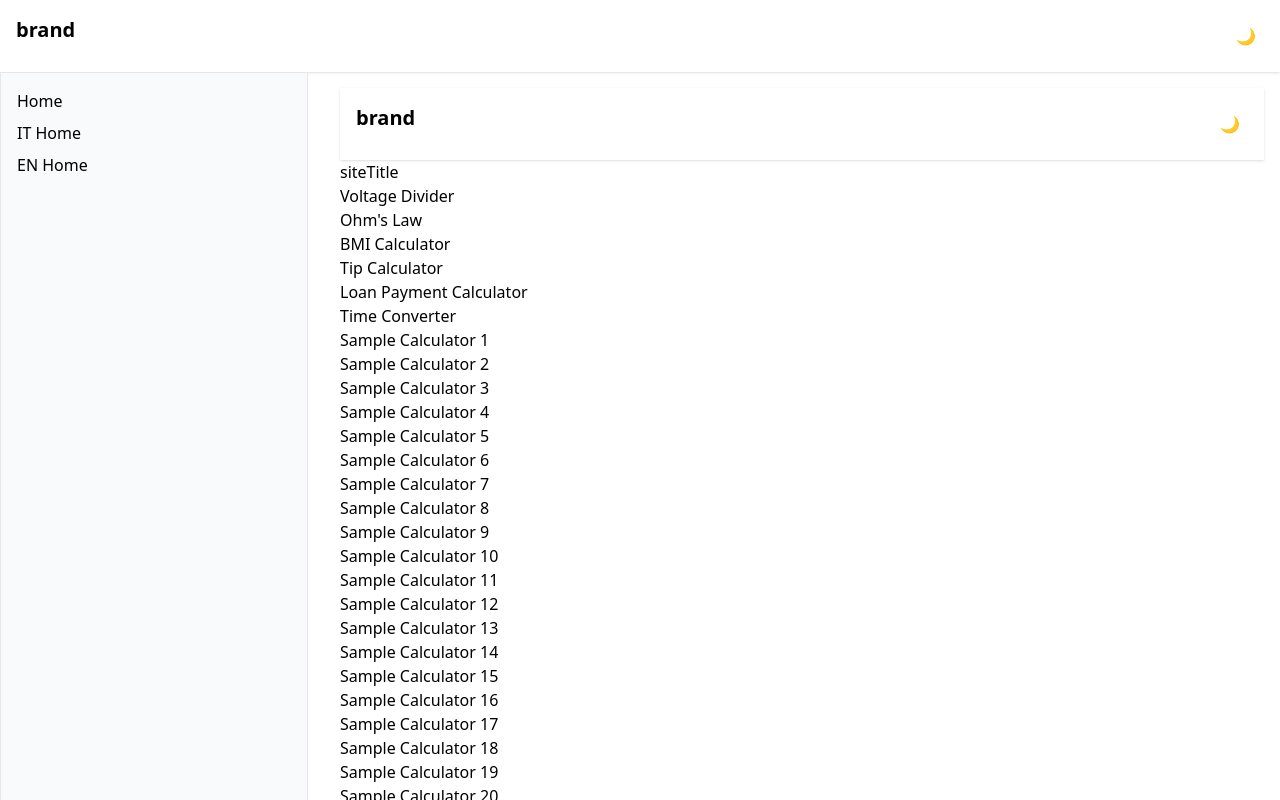
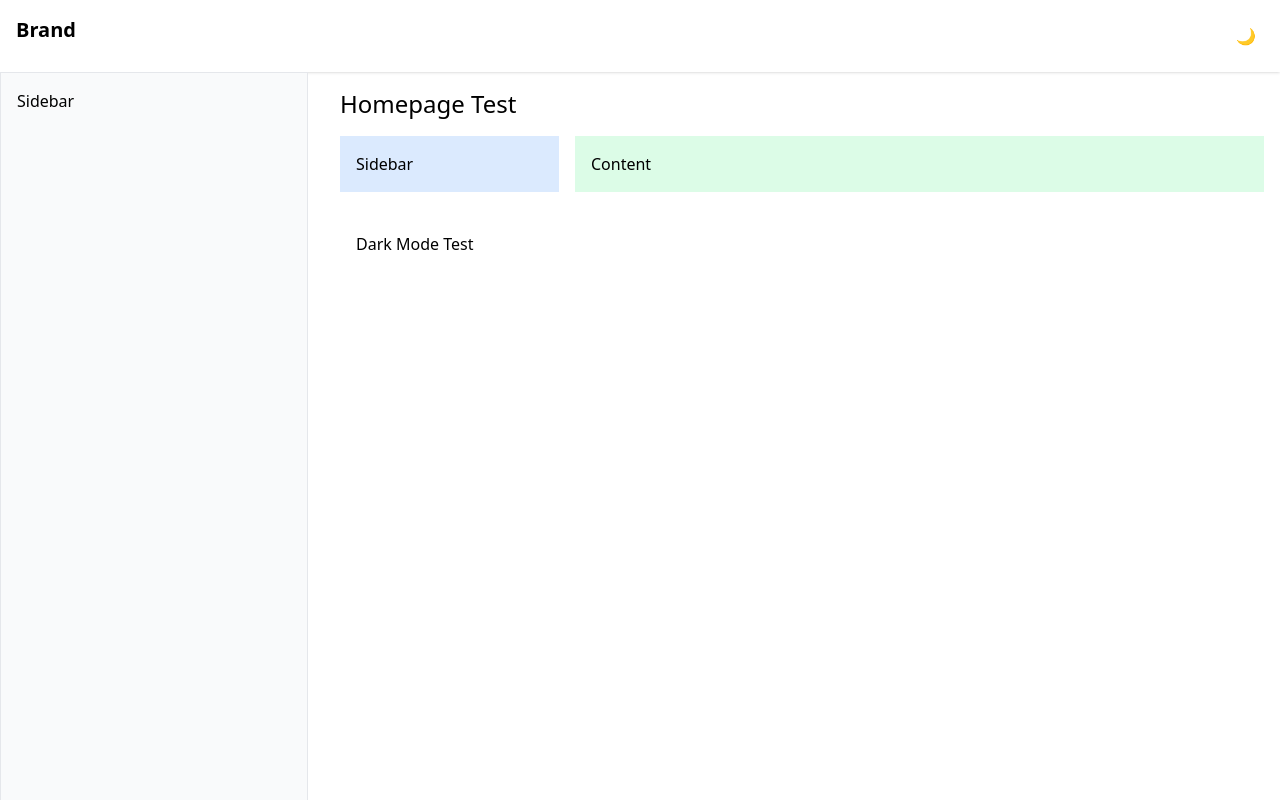
Before and after one commit to robertmain53/calcolo.online.nuxt.1, a Nuxt app: page / in a window 1280 px wide. Shown: the top 800 px of the page. Built offline with nearby package versions, Linux system fonts and the light colour scheme.

Commit message:
Baseline: layout+tailwind+dark-mode toggle

```diff
--- a/app.vue
+++ b/app.vue
@@ -1,19 +1,8 @@
-<!-- app.vue -->
 <template>
   <Header />
   <div class="grid grid-cols-1 md:grid-cols-4 gap-4 min-h-screen">
-    <!-- Sidebar fissa su tutte le pagine -->
-    <aside class="md:col-span-1 bg-gray-50 p-4 border">
-      <!-- Qui metti gli eventuali link della sidebar -->
-      <NuxtLink to="/" class="block mb-2">Home</NuxtLink>
-      <NuxtLink to="/it" class="block mb-2">IT Home</NuxtLink>
-      <NuxtLink to="/en" class="block mb-2">EN Home</NuxtLink>
-      <!-- …altre voci… -->
-    </aside>
-
-    <!-- Main content -->
+    <aside class="md:col-span-1 bg-gray-50 p-4 border">Sidebar</aside>
     <main class="md:col-span-3 p-4">
-      <Header />   <!-- rimuovi questa riga se vuoi un solo Header -->
       <NuxtPage />
     </main>
   </div>
--- a/components/Footer.vue
+++ b/components/Footer.vue
@@ -1,6 +1,3 @@
-<!-- components/Footer.vue -->
 <template>
-  <footer class="bg-gray-100 p-4 text-center text-sm">
-    © 2025 Calcolo Online
-  </footer>
+  <footer class="bg-gray-100 p-4 text-center text-sm">© 2025 Calcolo Online</footer>
 </template>
--- a/components/Header.vue
+++ b/components/Header.vue
@@ -1,13 +1,9 @@
 <template>
   <header class="bg-white dark:bg-gray-800 shadow p-4 flex justify-between">
-    <NuxtLink :to="`/${locale}`" class="text-xl font-bold">
-      {{ $t('brand') }}
-    </NuxtLink>
-    <div class="flex items-center space-x-4">
-      <button @click="toggleDark" class="p-2">
-        <span v-if="isDark">☀️</span><span v-else>🌙</span>
-      </button>
-    </div>
+    <NuxtLink :to="`/${locale}`" class="text-xl font-bold">Brand</NuxtLink>
+    <button @click="toggleDark" class="p-2">
+      <span v-if="isDark">☀️</span><span v-else>🌙</span>
+    </button>
   </header>
 </template>
 
@@ -16,7 +12,6 @@ import { ref, onMounted } from 'vue'
 import { useRoute } from 'vue-router'
 const route = useRoute()
 const locale = route.params.lang || 'it'
-
 const isDark = ref(false)
 function toggleDark() {
   isDark.value = !isDark.value
--- a/nuxt.config.ts
+++ b/nuxt.config.ts
@@ -1,8 +1,17 @@
-// nuxt.config.ts
 export default defineNuxtConfig({
-  modules: ['@nuxtjs/tailwindcss','@nuxtjs/i18n'],
+  modules: [
+    '@nuxtjs/tailwindcss',
+    '@nuxtjs/i18n'
+  ],
   css: ['@/assets/css/tailwind.css'],
   tailwindcss: { configPath: 'tailwind.config.js' },
-  i18n: { /* la tua config */ },
+  i18n: {
+    locales: [
+      { code: 'it', iso: 'it-IT', name: 'Italiano' },
+      { code: 'en', iso: 'en-US', name: 'English' }
+    ],
+    defaultLocale: 'it',
+    detectBrowserLanguage: false
+  },
   nitro: { compatibilityDate: '2025-05-26' }
 })
--- a/pages/index.vue
+++ b/pages/index.vue
@@ -1,13 +1,12 @@
 <template>
   <div>
-    <h1>{{ $t('siteTitle') }}</h1>
-    <ul>
-      <li v-for="calc in calculators" :key="calc.slug">{{ calc.title }}</li>
-    </ul>
+    <h1 class="text-2xl mb-4">Homepage Test</h1>
+    <div class="grid grid-cols-1 md:grid-cols-4 gap-4">
+      <aside class="bg-blue-100 p-4">Sidebar</aside>
+      <main class="bg-green-100 p-4 md:col-span-3">Content</main>
+    </div>
+    <div class="mt-6 bg-white dark:bg-gray-800 text-black dark:text-white p-4">
+      Dark Mode Test
+    </div>
   </div>
 </template>
-
-
-<script setup>
-import calculators from '~/content/calculators.json'
-</script>
--- a/tailwind.config.js
+++ b/tailwind.config.js
@@ -5,12 +5,8 @@ module.exports = {
     './components/**/*.{vue,js,ts}',
     './layouts/**/*.vue',
     './pages/**/*.vue',
-    './composables/**/*.{js,ts}',
-    './plugins/**/*.{js,ts}',
     './app.vue'
   ],
-  theme: {
-    extend: {}
-  },
+  theme: { extend: {} },
   plugins: []
 }
```
